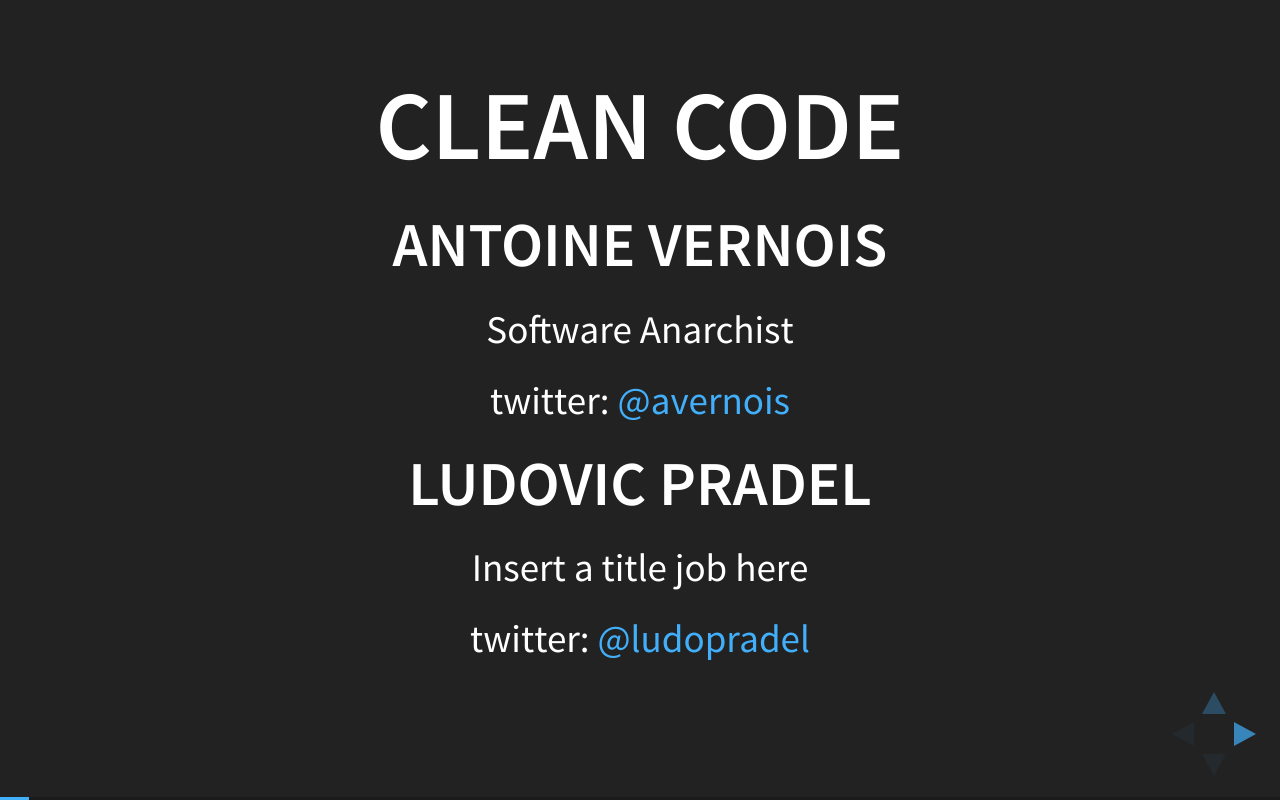
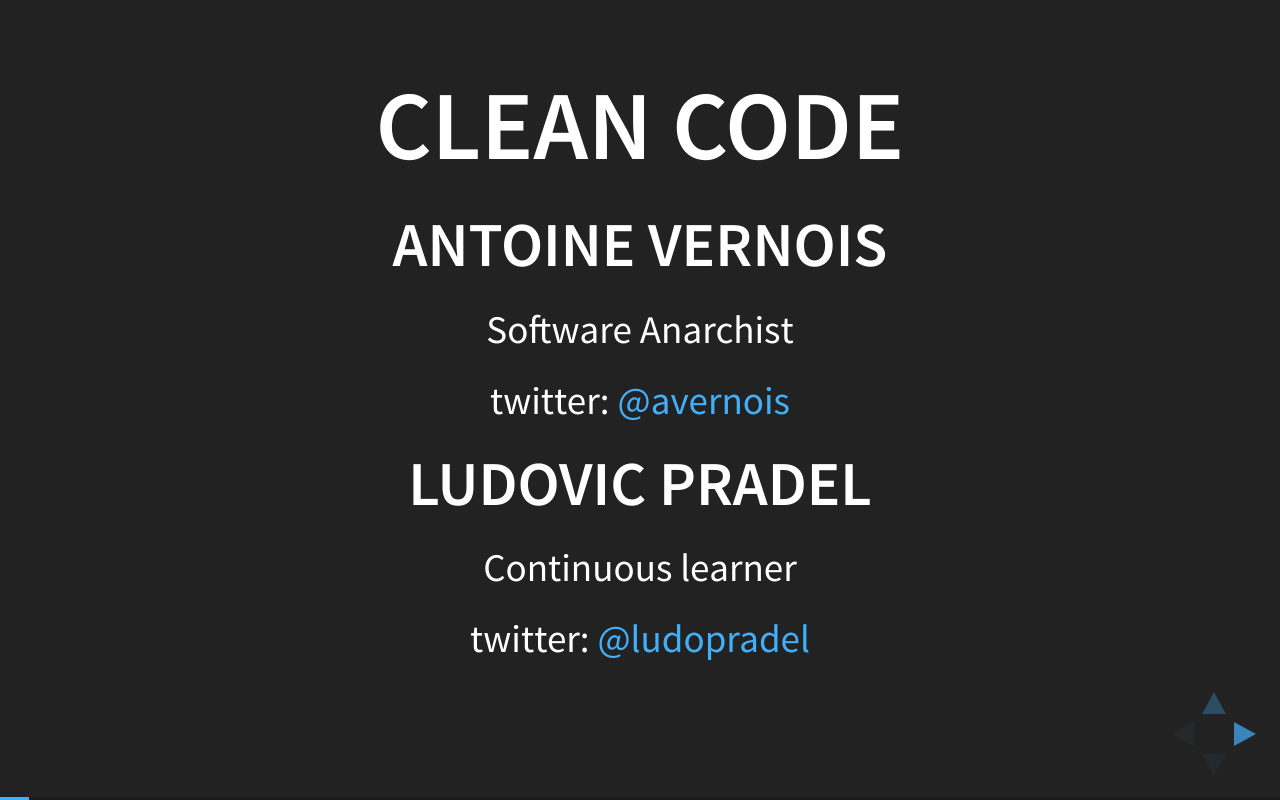
Before and after one commit to avernois/prez-clean_code, a website: page index.html in a window 1280 px wide. Both pictures are taken after a click on the button 1251 px from the left and 734 px from the top of the page. Drawn offline with Linux system fonts and the light colour scheme.

Commit message:
Ludo is a Continuous learner

```diff
--- a/index.html
+++ b/index.html
@@ -45,7 +45,7 @@
                         <p>Software Anarchist</p>
                         <p>twitter: <a href="https://twitter.com/avernois">@avernois</a></p>
                         <h2>Ludovic Pradel</h2>
-                        <p>Insert a title job here</p>
+                        <p>Continuous learner</p>
                         <p>twitter: <a href="https://twitter.com/ludopradel">@ludopradel</a></p>
                     </div>
 	            </section>
```
